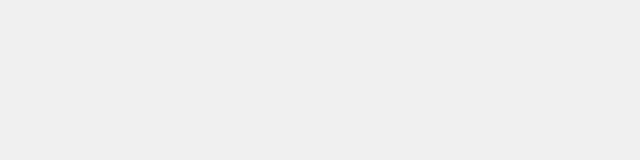
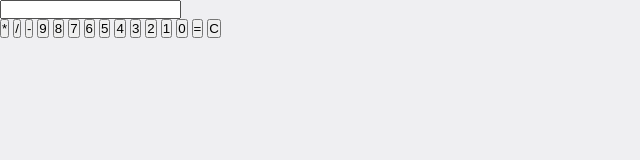
Before and after one commit to mercenar17r/calculator-with-javascript, a plain HTML site: page index.html in a window 1280 px wide. Shown: the whole page, without its empty margins (0-640 px from the left). Drawn offline with Linux system fonts and the light colour scheme.

Commit message:
add buttons

```diff
--- a/index.html
+++ b/index.html
@@ -8,6 +8,28 @@
     <title>Calculator</title>
   </head>
   <body>
+    <section class="calculator">
+      <form>
+        <input type="text" class="screen" />
+      </form>
+      <div class="buttons">
+        <button type="button" class="btn btn-yellow" data-num="*">*</button>
+        <button type="button" class="btn btn-yellow" data-num="/">/</button>
+        <button type="button" class="btn btn-yellow" data-num="-">-</button>
+        <button type="button" class="btn btn-yellow" data-num="9">9</button>
+        <button type="button" class="btn btn-yellow" data-num="8">8</button>
+        <button type="button" class="btn btn-yellow" data-num="7">7</button>
+        <button type="button" class="btn btn-yellow" data-num="6">6</button>
+        <button type="button" class="btn btn-yellow" data-num="5">5</button>
+        <button type="button" class="btn btn-yellow" data-num="4">4</button>
+        <button type="button" class="btn btn-yellow" data-num="3">3</button>
+        <button type="button" class="btn btn-yellow" data-num="2">2</button>
+        <button type="button" class="btn btn-yellow" data-num="1">1</button>
+        <button type="button" class="btn btn-yellow" data-num="0">0</button>
+        <button type="button" class="btn btn-yellow">=</button>
+        <button type="button" class="btn btn-yellow">C</button>
+      </div>
+    </section>
     <script src="app.js"></script>
   </body>
 </html>
```
